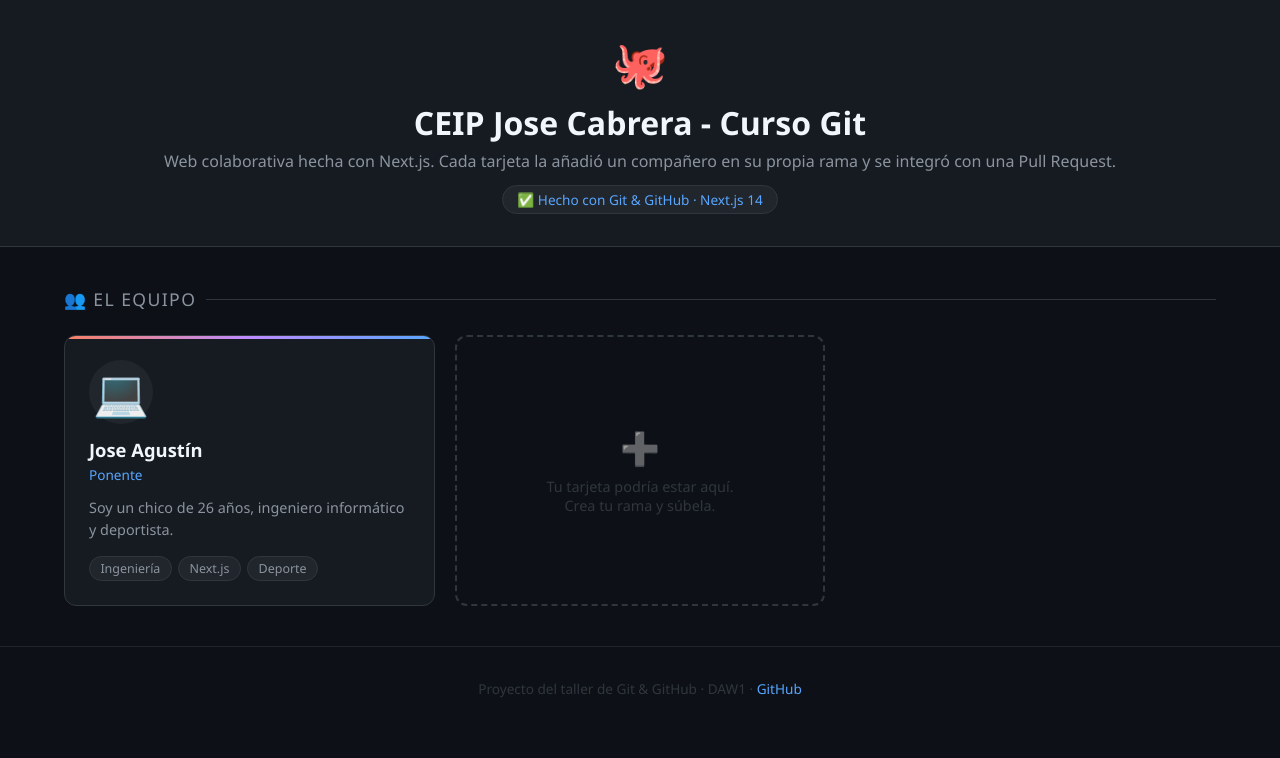
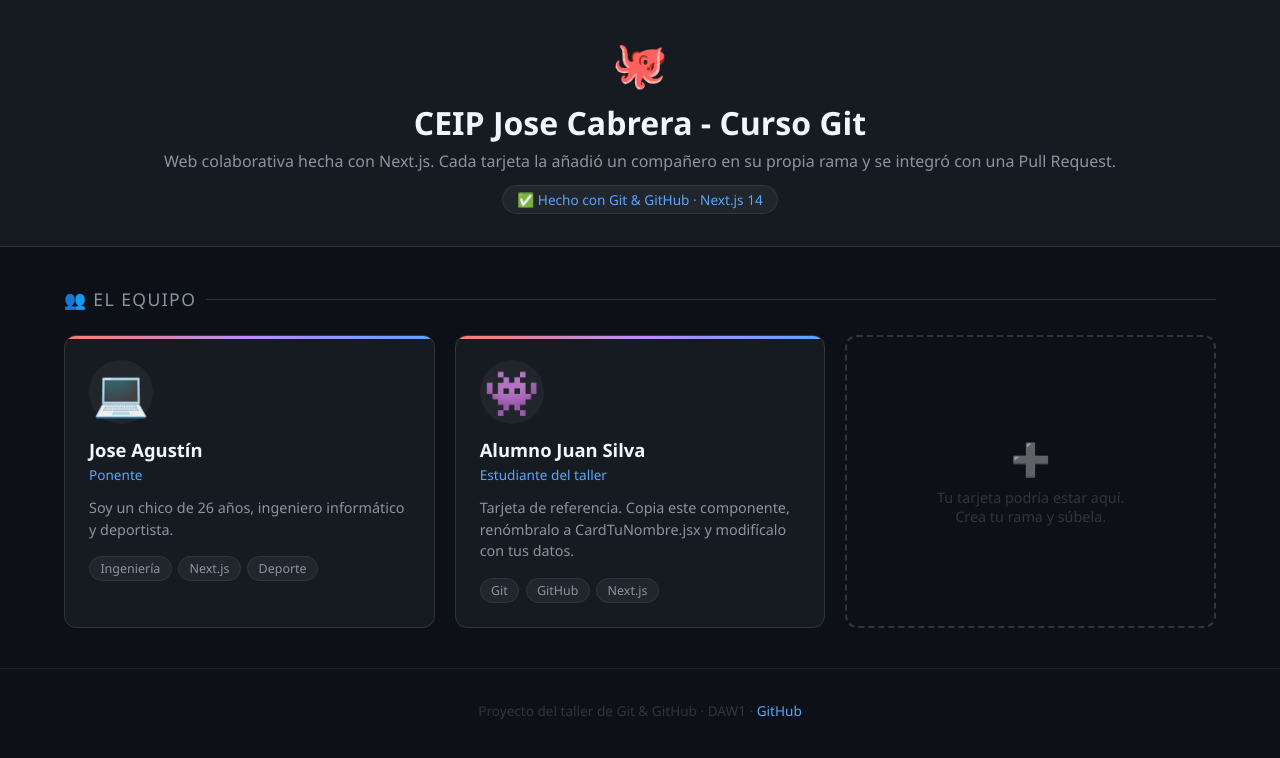
Before and after one commit to JoseAgus7/CEIP_JoseCabrera, a Next.js app: page / in a window 1280 px wide. Shown: the top 758 px of the page. Built offline with nearby package versions, Linux system fonts and the light colour scheme.

Commit message:
feat : añadir nombre app page

```diff
--- a/app/page.jsx
+++ b/app/page.jsx
@@ -1,6 +1,6 @@
 import CardEjemplo from '@/components/cards/CardEjemplo';
 import CardJoseAgustin from '@/components/cards/CardJoseAgustin';
-
+import CardJuanSilva from '@/components/cards/CardJuanSilva';
 // ════════════════════════════════════════════════════════════
 //  📌  REGISTRO DE TARJETAS
 //  Aquí cada alumno importa SU componente arriba y lo añade
@@ -14,6 +14,7 @@
 // ↓ AÑADE TU <Card... /> EN LA LISTA ↓
 const tarjetas = [
   <CardJoseAgustin key="jose-agustin" />,
+  <CardJuanSilva key="juan-silva" />,
   // <CardTuNombre key="tu-nombre" />,
 ];
 
```
